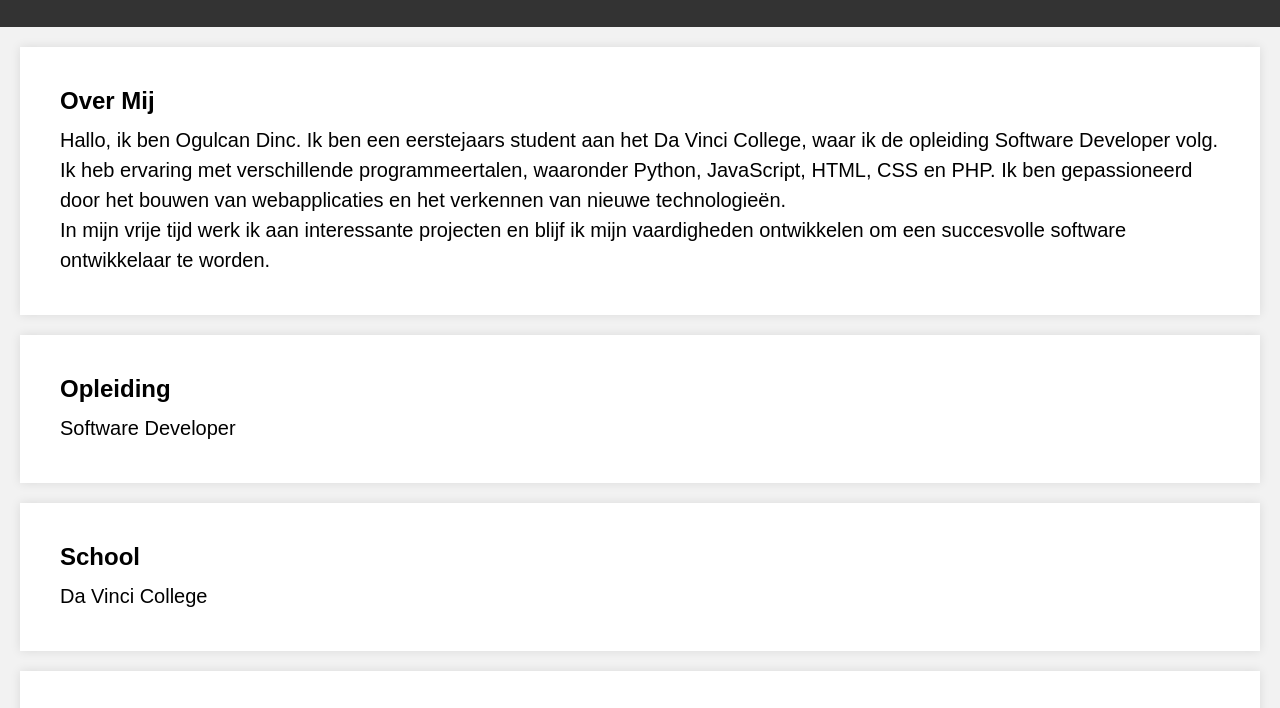
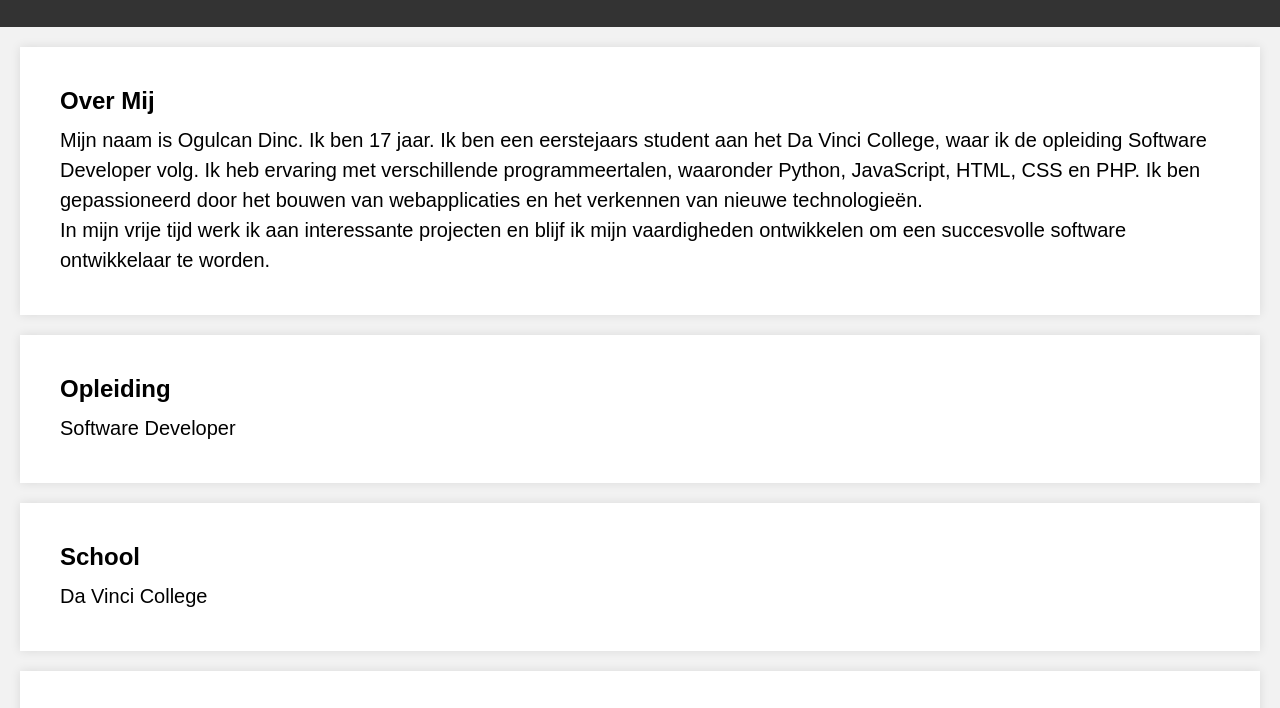
Before and after one commit to Ogulcan2005/Ogulcan2005.github.io, a plain HTML site: page index.html in a window 1280 px wide. Shown: the part 60-768 px from the top of the page. Drawn offline with Linux system fonts and the light colour scheme.

Commit message:
'portfolio'

```diff
--- a/index.html
+++ b/index.html
@@ -13,7 +13,7 @@
 
   <section>
     <h2>Over Mij</h2>
-    <p>Hallo, ik ben Ogulcan Dinc. Ik ben een eerstejaars student aan het Da Vinci College, waar ik de opleiding Software Developer volg. Ik heb ervaring met verschillende programmeertalen, waaronder Python, JavaScript, HTML, CSS en PHP. Ik ben gepassioneerd door het bouwen van webapplicaties en het verkennen van nieuwe technologieën.</p>
+    <p>Mijn naam is Ogulcan Dinc. Ik ben 17 jaar. Ik ben een eerstejaars student aan het Da Vinci College, waar ik de opleiding Software Developer volg. Ik heb ervaring met verschillende programmeertalen, waaronder Python, JavaScript, HTML, CSS en PHP. Ik ben gepassioneerd door het bouwen van webapplicaties en het verkennen van nieuwe technologieën.</p>
     <p>In mijn vrije tijd werk ik aan interessante projecten en blijf ik mijn vaardigheden ontwikkelen om een succesvolle software ontwikkelaar te worden.</p>
   </section>
 
```
